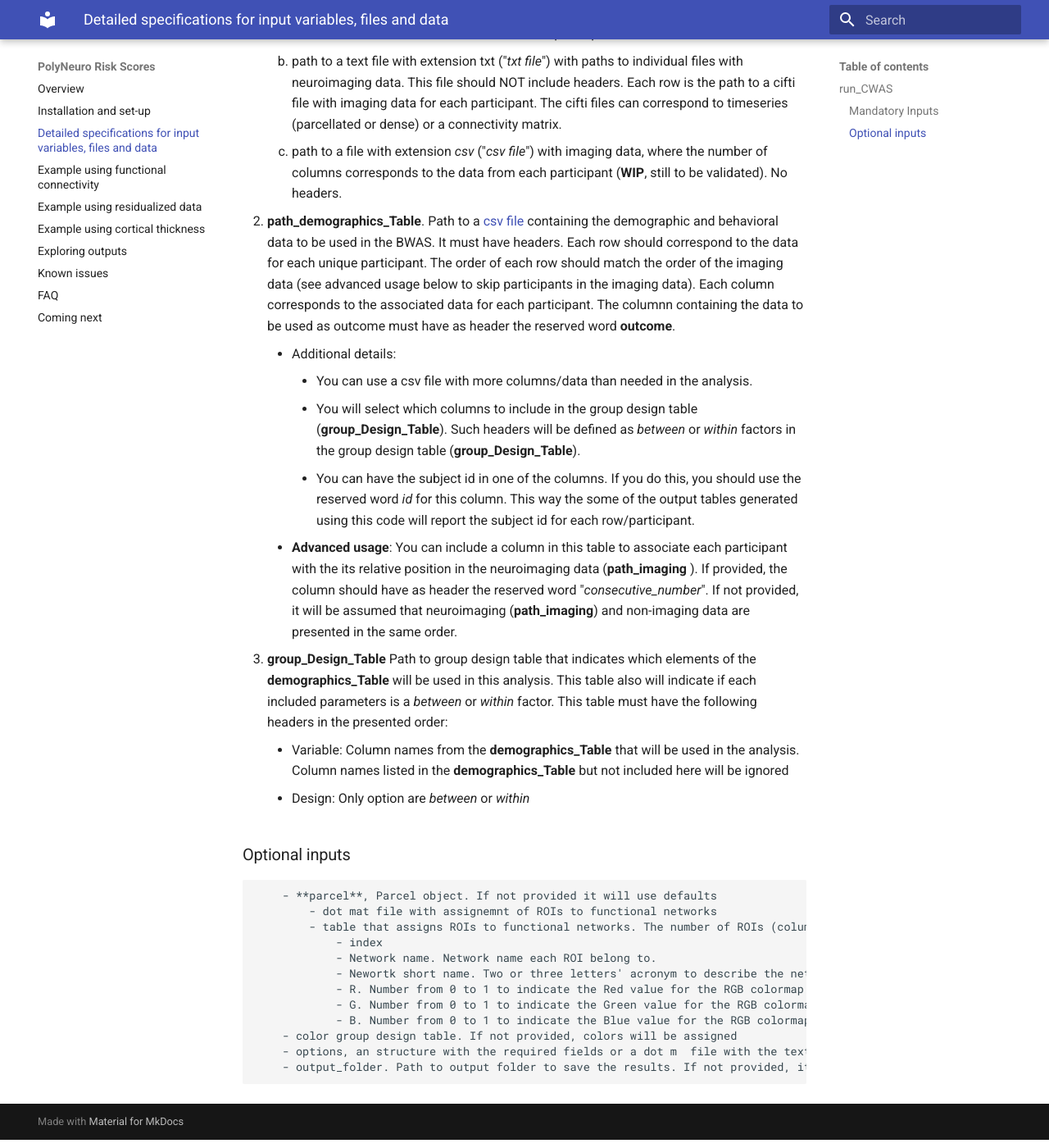
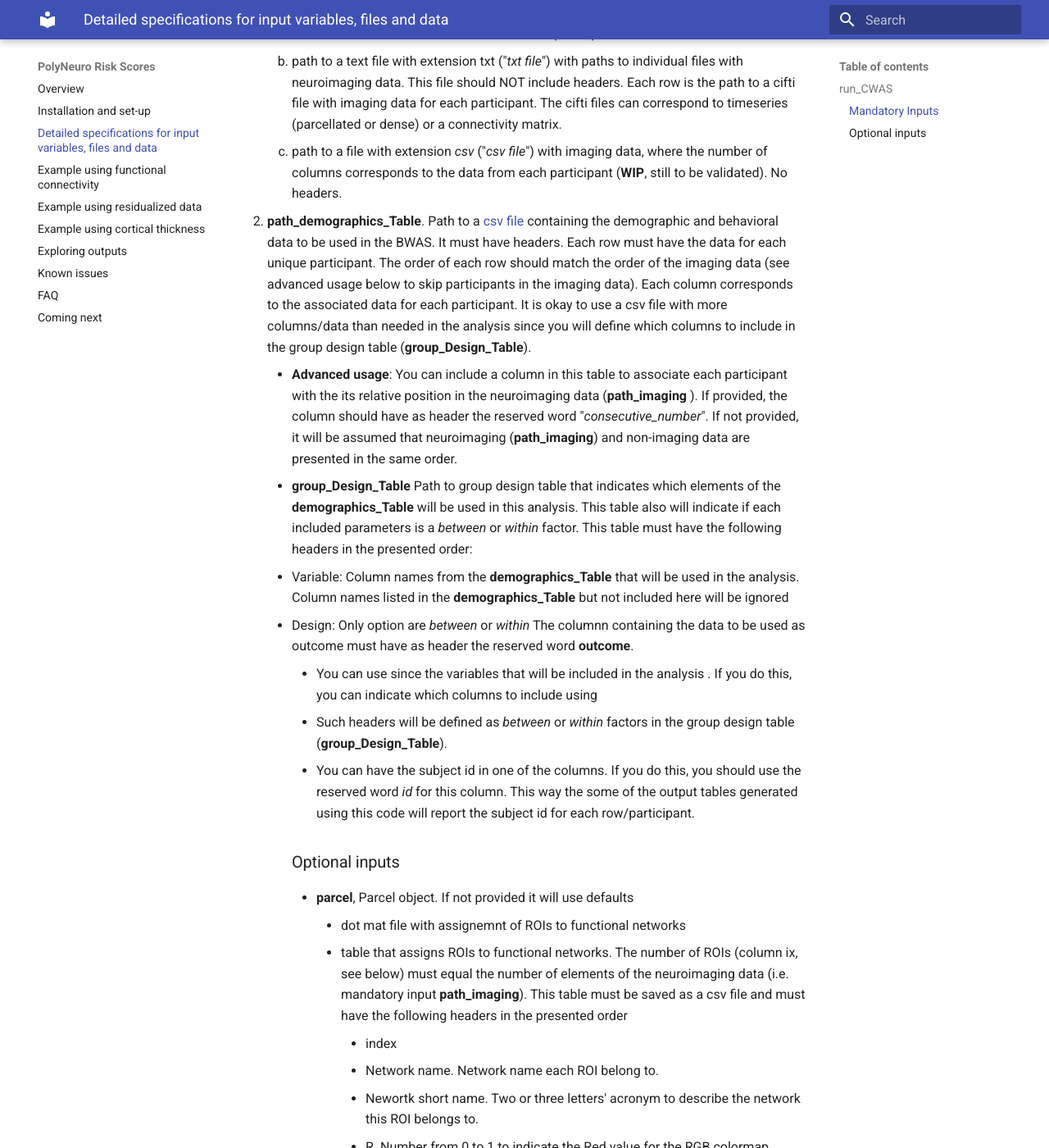
Before and after one commit to omiranda/polyneuro_risk_score, an MkDocs documentation site: the page built from docs/detailed_description.md, in a window 1280 px wide and 1400 px high, scrolled down 661 px. Shown: the whole window at 82% size. Built offline with MkDocs 1.6.1 and Material for MkDocs 9.7.7, drawn with Linux system fonts in a browser that asks for light colours; formulas are drawn with MathJax 3; old or Windows-style settings are respelled for this version of MkDocs; some of the changed text lies outside the part shown.

Commit message:
Update detailed_description.md

```diff
--- a/docs/detailed_description.md
+++ b/docs/detailed_description.md
@@ -16,19 +16,21 @@ These are positional arguments and need to be provided in this order:
     3. path to a file with extension *csv* ("*csv file*") with imaging data, where the number of columns corresponds to the data from each participant (**WIP**, still to be validated). No headers.
 1. **path_demographics_Table**. Path to a [csv file](https://en.wikipedia.org/wiki/Comma-separated_values) containing the demographic and behavioral data to be used in the BWAS.
 It must have headers.
-Each row should correspond to the data for each unique participant.
+Each row must have the data for each unique participant.
 The order of each row should match the order of the imaging data (see advanced usage below to skip participants in the imaging data).
 Each column corresponds to the associated data for each participant.
-The columnn containing the data to be used as outcome must have as header the reserved word **outcome**.
-    - Additional details:
-        - You can use a csv file with more columns/data than needed in the analysis.
-        - You will select which columns to include in the group design table (**group_Design_Table**). Such headers will be defined as *between* or *within* factors in the group design table (**group_Design_Table**).
-        - You can have the subject id in one of the columns. If you do this, you should use the reserved word *id* for this column. This way the some of the output tables generated using this code will report the subject id for each row/participant.
+It is okay to use a csv file with more columns/data than needed in the analysis since you will define which columns to include in the group design table (**group_Design_Table**).
+
     - **Advanced usage**: You can include a column in this table to associate each participant with the its relative position in the neuroimaging data (**path_imaging** ). If provided, the column should have as header the reserved word "*consecutive_number*". If not provided, it will be assumed that neuroimaging (**path_imaging**) and non-imaging data are presented in the same order.
 1. **group_Design_Table** Path to group design table that indicates which elements of the **demographics_Table** will be used in this analysis. This table also will indicate if each included parameters is a *between* or *within* factor. This table must have the following headers in the presented order:
     - Variable: Column names from the **demographics_Table** that will be used in the analysis. Column names listed in the **demographics_Table** but not included here will be ignored
     - Design: Only option are *between* or *within*
+The columnn containing the data to be used as outcome must have as header the reserved word **outcome**.
 
+        - You can use  since the variables that will be included in the analysis
+        . If you do this, you can indicate which columns to include using
+        -  Such headers will be defined as *between* or *within* factors in the group design table (**group_Design_Table**).
+        - You can have the subject id in one of the columns. If you do this, you should use the reserved word *id* for this column. This way the some of the output tables generated using this code will report the subject id for each row/participant.
 ### Optional inputs
         - **parcel**, Parcel object. If not provided it will use defaults
             - dot mat file with assignemnt of ROIs to functional networks
```
